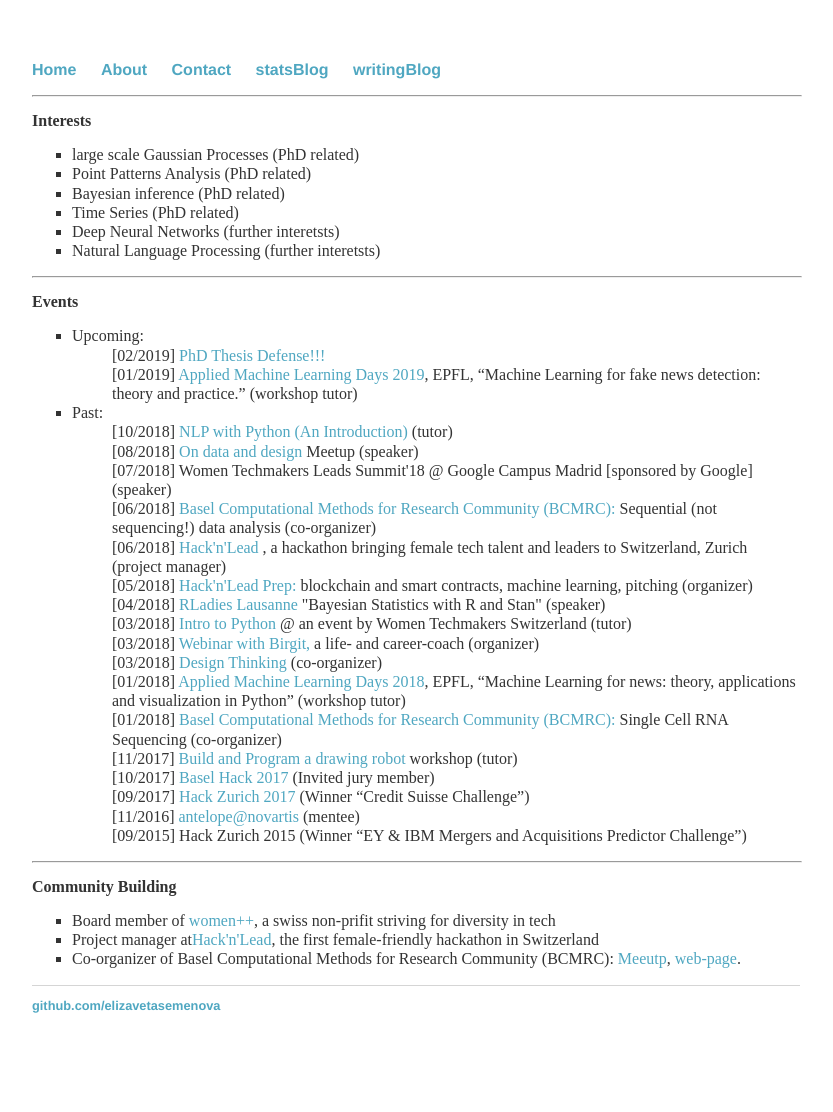
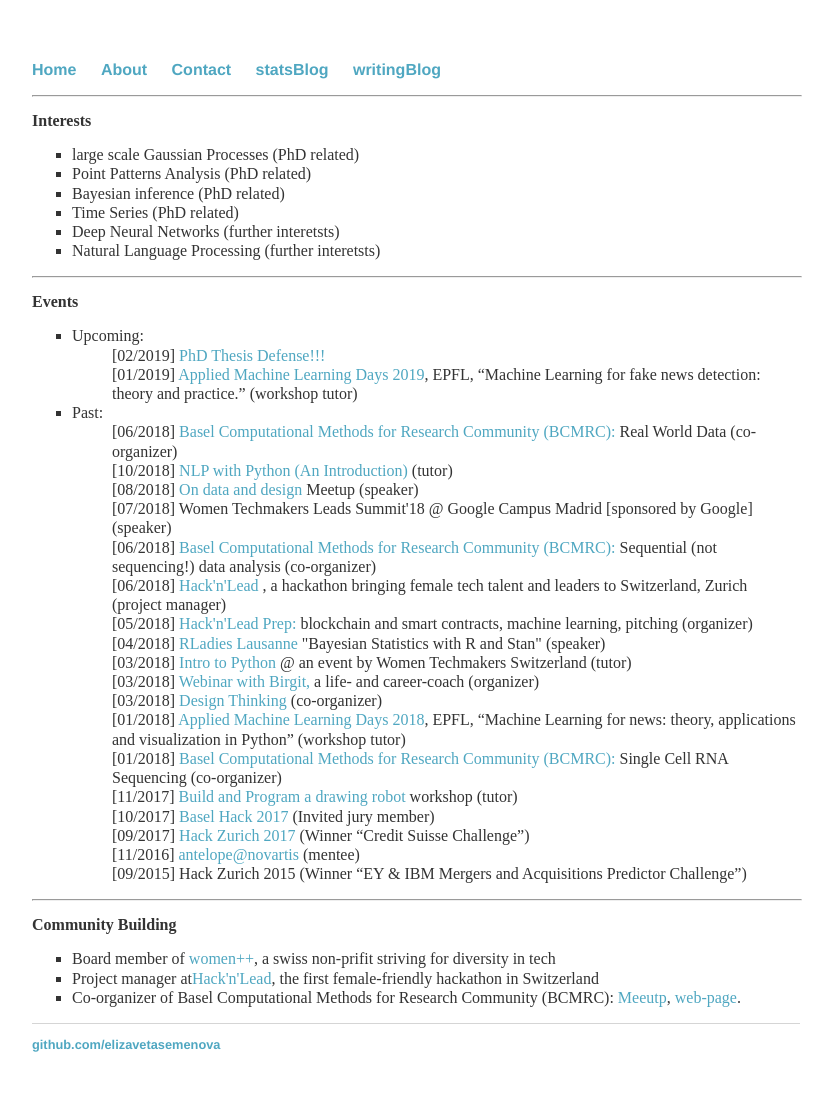
Before and after one commit to elizavetasemenova/elizavetasemenova.github.io, a Jekyll site: the page built from index.html, in a window 1280 px wide. Shown: the whole page, without its empty margins (224-1057 px from the left). Built offline with Jekyll 4.4.1, drawn with Linux system fonts in a browser that asks for light colours; before the commit the page ends 1074 px from its top, so only the background shows below that.

Commit message:
Update index.html

```diff
--- a/index.html
+++ b/index.html
@@ -35,6 +35,10 @@ title: Liza Semenova, statistician in progress
 
        <li>Past:
               <ul style="list-style-type:none">
+		      <li>[06/2018] <a href="https://www.meetup.com/Basel-Computational-Methods-for-Research-Community-BCMRC/">
+			           Basel Computational Methods for Research Community (BCMRC):</a>
+			           Real World Data (co-organizer)
+		    </li>
 		    <li>[10/2018] <a href="https://www.meetup.com/NLP-Zurich/events/254827226/?comment_table_id=494891305&comment_table_name=event_comment">
 			    NLP with Python (An Introduction)</a> (tutor)
 		    </li>
```
